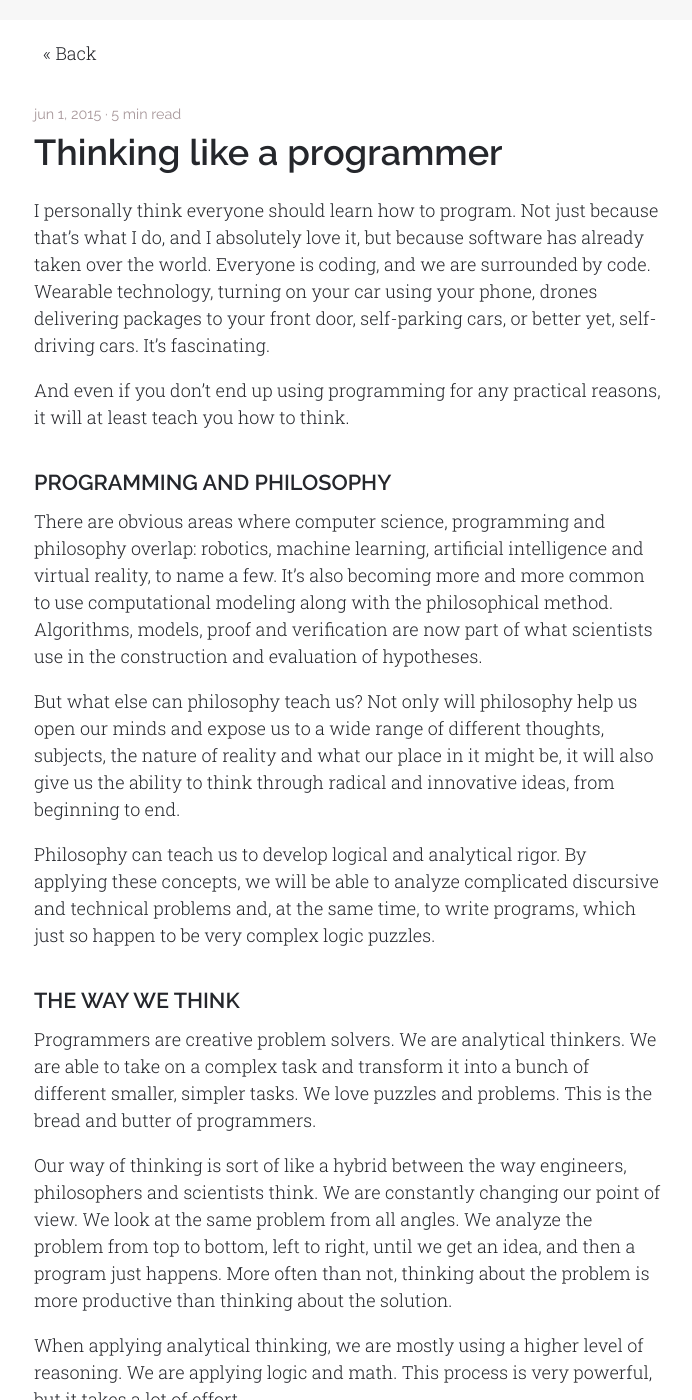
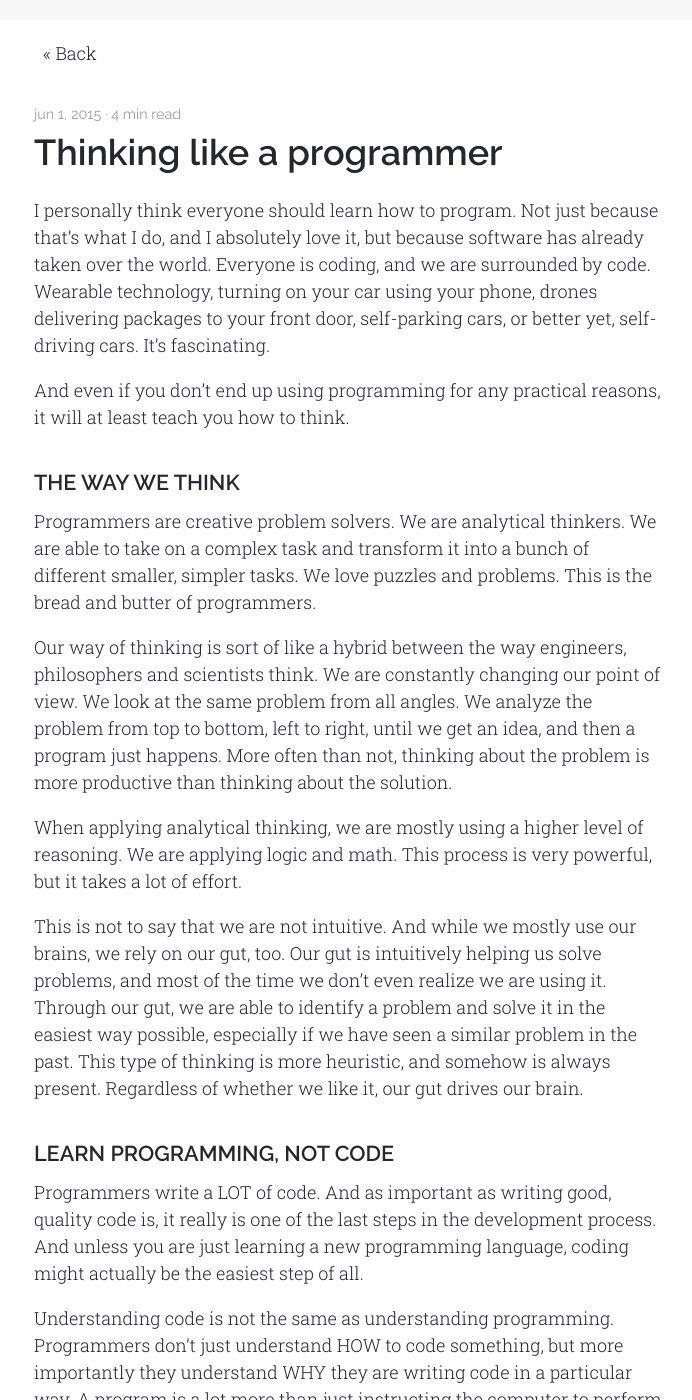
Before and after one commit to murielg/murielg.github.io, a Jekyll site: the page built from _posts/2015-06-01-thinking-like-a-programmer.markdown, in a window 1280 px wide and 1400 px high. Shown: the whole window, without its empty margins (291-983 px from the left). Built offline with Jekyll 4.4.1, drawn with Linux system fonts in a browser that asks for light colours; comment, search, counter and statistics services are not loaded.

Commit message:
Update 2015-06-01-thinking-like-a-programmer.markdown

```diff
--- a/_posts/2015-06-01-thinking-like-a-programmer.markdown
+++ b/_posts/2015-06-01-thinking-like-a-programmer.markdown
@@ -8,14 +8,6 @@ date: 2015-06-01
 I personally think everyone should learn how to program. Not just because that’s what I do, and I absolutely love it, but because software has already taken over the world. Everyone is coding, and we are surrounded by code. Wearable technology, turning on your car using your phone, drones delivering packages to your front door, self-parking cars, or better yet, self-driving cars. It’s fascinating.
 
 And even if you don’t end up using programming for any practical reasons, it will at least teach you how to think.
-
-## Programming and Philosophy
-
-There are obvious areas where computer science, programming and philosophy overlap: robotics, machine learning, artificial intelligence and virtual reality, to name a few. It’s also becoming more and more common to use computational modeling along with the philosophical method. Algorithms, models, proof and verification are now part of what scientists use in the construction and evaluation of hypotheses.
-
-But what else can philosophy teach us? Not only will philosophy help us open our minds and expose us to a wide range of different thoughts, subjects, the nature of reality and what our place in it might be, it will also give us the ability to think through radical and innovative ideas, from beginning to end.
-
-Philosophy can teach us to develop logical and analytical rigor. By applying these concepts, we will be able to analyze complicated discursive and technical problems and, at the same time, to write programs, which just so happen to be very complex logic puzzles.
 
 ## The way we think
 
```
